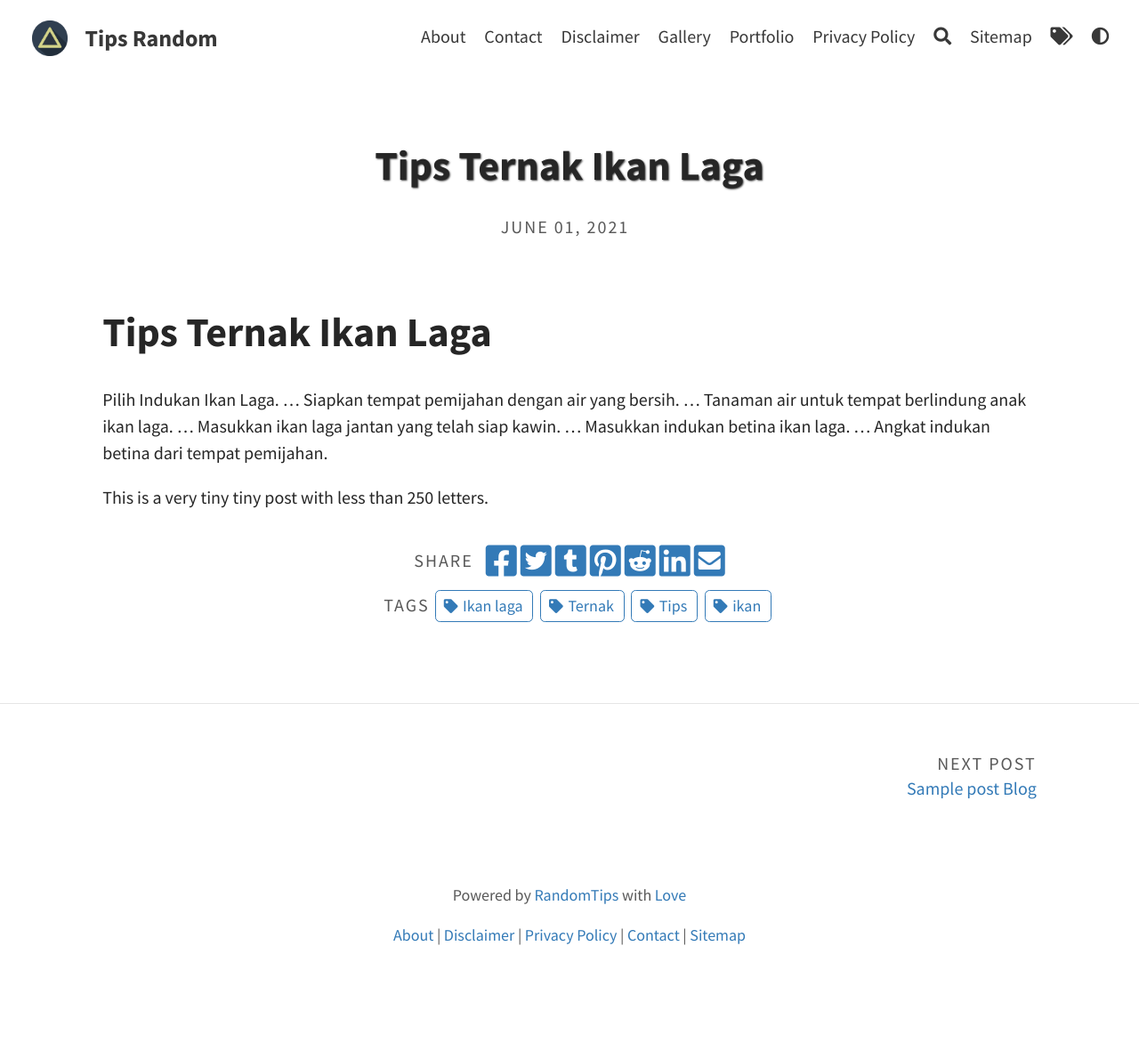
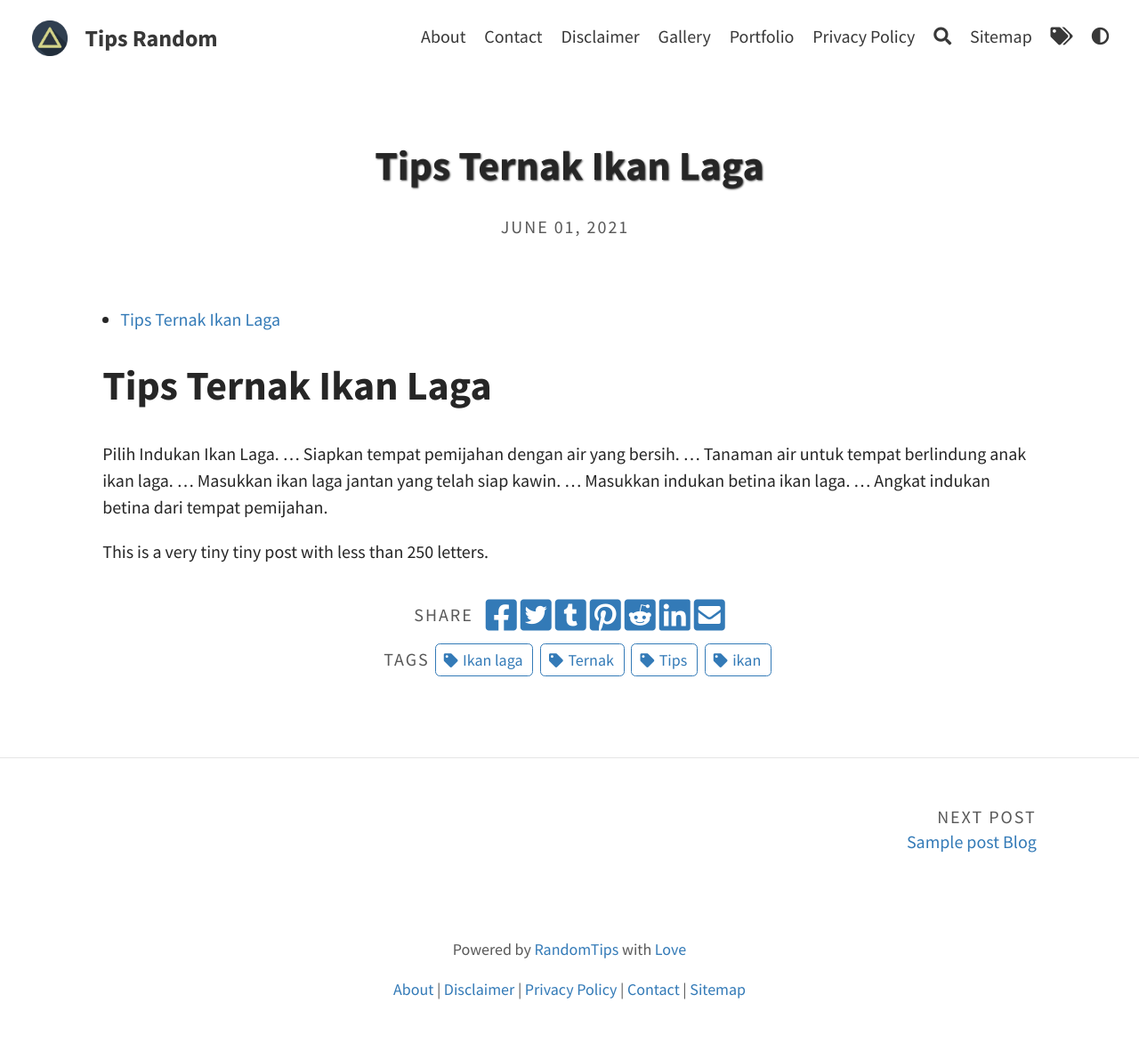
Before and after one commit to akunewb/akunewb.github.i, a Jekyll site: the page built from _posts/gaya-hidup/2021-06-01-tips-ternak-ikan-laga.md, in a window 1280 px wide. Shown: the whole page at 89% size. Built offline with Jekyll 4.4.1, drawn with Linux system fonts in a browser that asks for light colours; before the commit the page ends 1121 px from its top, so only the background shows below that.

Commit message:
Update 2021-06-01-tips-ternak-ikan-laga.md

```diff
--- a/_posts/gaya-hidup/2021-06-01-tips-ternak-ikan-laga.md
+++ b/_posts/gaya-hidup/2021-06-01-tips-ternak-ikan-laga.md
@@ -4,7 +4,9 @@ title: >
    Tips Ternak Ikan Laga
 tags: [Tips, Ternak, ikan, Ikan laga]
 ---
-
+<!-- To be placed at the beginning of the post, it is where the table of content will be generated -->
+* TOC
+{:toc}
 # Tips Ternak Ikan Laga
 
 Pilih Indukan Ikan Laga. ...
```
